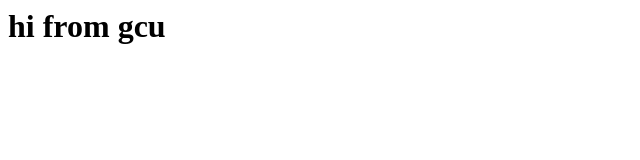
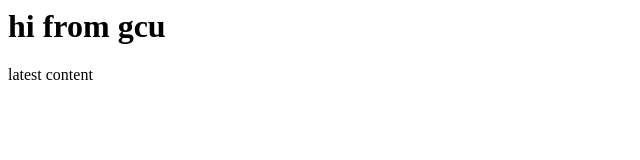
Before and after one commit to williamson12/gcu, a plain HTML site: page index.html in a window 1280 px wide. Shown: the full height of the page, 0-640 px from the left. Drawn offline with Linux system fonts and the light colour scheme.

Commit message:
Update index.html

```diff
--- a/index.html
+++ b/index.html
@@ -1 +1,2 @@
 <h1> hi from gcu </h1>
+<p> latest content </p>
```
